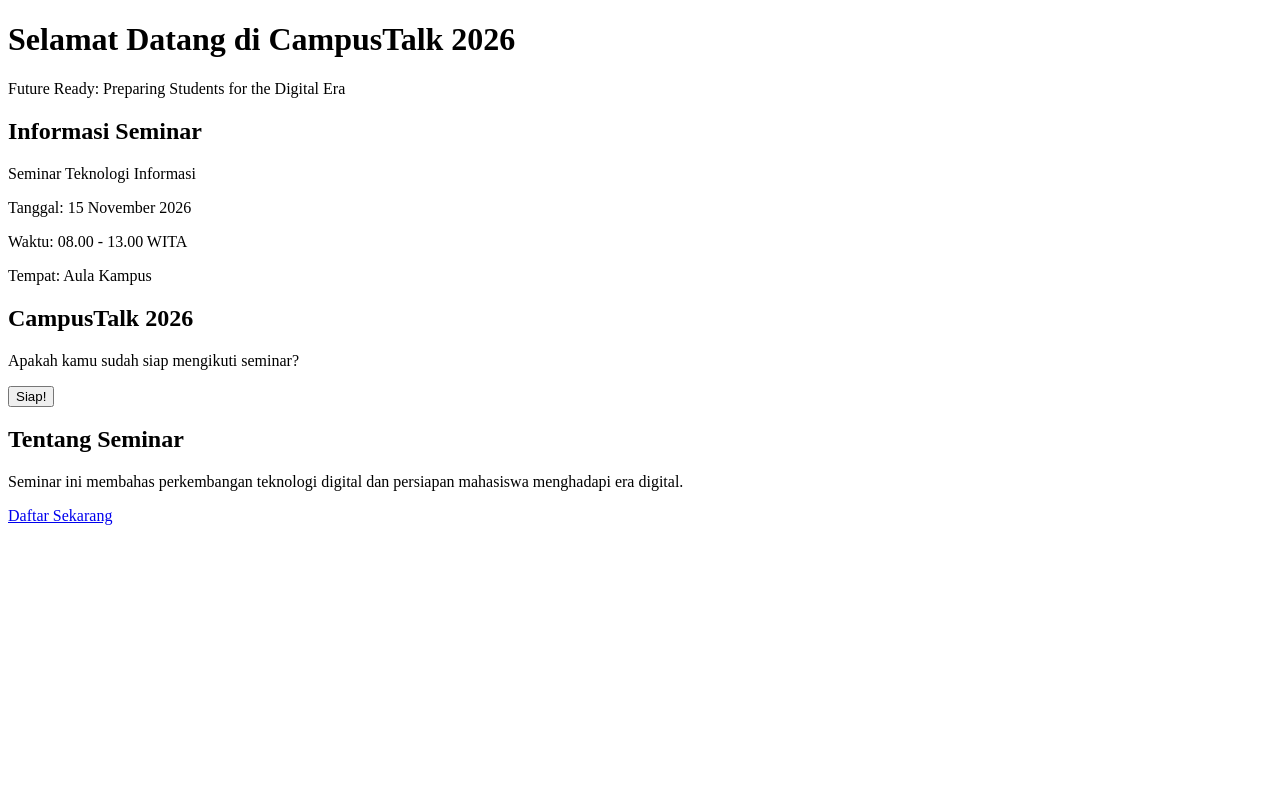
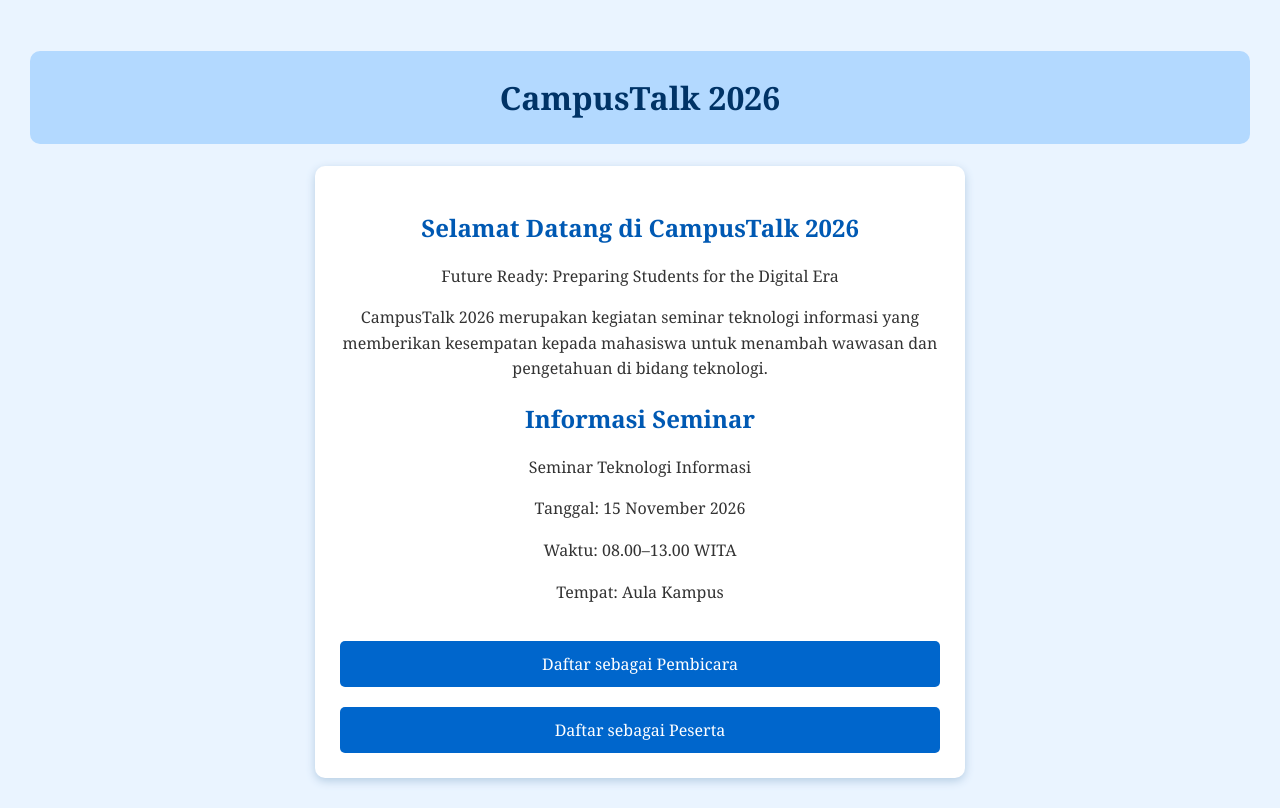
Before and after one commit to Nurlaila982410/Website-Pendaftaran-Seminar-CampusTalk-2026, a plain HTML site: page index.html in a window 1280 px wide. Drawn offline with Linux system fonts and the light colour scheme.

Commit message:
Update index.html

```diff
--- a/index.html
+++ b/index.html
@@ -1,48 +1,105 @@
 <!DOCTYPE html>
-<html>
+<html lang="id">
 <head>
+    <meta charset="UTF-8">
+    <meta name="viewport" content="width=device-width, initial-scale=1.0">
+
     <title>Beranda CampusTalk 2026</title>
+
+    <style>
+        body {
+            font-family: Cambria, serif;
+            background-color: #eaf4ff;
+            color: #333333;
+            margin: 0;
+            padding: 30px;}
+
+
+        h1 {
+            text-align: center;
+            color: #003366;
+            background-color: #b3d9ff;
+            padding: 25px;
+            border-radius: 10px;}
+
+
+        .container {
+            max-width: 600px;
+            margin: auto;
+            background-color: white;
+            padding: 25px;
+            border-radius: 10px;
+            box-shadow: 0 3px 10px #b5cde3;
+            text-align: center;}
+
+
+        h2 {
+            color: #0059b3;}
+
+
+        p {
+            font-size: 16px;
+            line-height: 1.6;}
+
+
+        button {
+            width: 100%;
+            background-color: #0066cc;
+            color: white;
+            padding: 12px;
+            margin-top: 20px;
+            border: none;
+            border-radius: 5px;
+            font-size: 16px;
+            cursor: pointer;
+            font-family: Cambria, serif;}
+
+
+        button:hover {
+            background-color: #003366;}
+
+    </style>
 </head>
 
 <body>
 
-    <h1>Selamat Datang di CampusTalk 2026</h1>
+    <h1>CampusTalk 2026</h1>
 
-    <p>Future Ready: Preparing Students for the Digital Era</p>
+    <div class="container">
 
-    <div class="informasi">
+        <h2>Selamat Datang di CampusTalk 2026</h2>
+
+        <p>
+            Future Ready: Preparing Students for the Digital Era
+        </p>
+
+        <p>
+            CampusTalk 2026 merupakan kegiatan seminar
+            teknologi informasi yang memberikan kesempatan
+            kepada mahasiswa untuk menambah wawasan dan
+            pengetahuan di bidang teknologi.
+        </p>
+
         <h2>Informasi Seminar</h2>
 
         <p>Seminar Teknologi Informasi</p>
+
         <p>Tanggal: 15 November 2026</p>
-        <p>Waktu: 08.00 - 13.00 WITA</p>
+
+        <p>Waktu: 08.00–13.00 WITA</p>
+
         <p>Tempat: Aula Kampus</p>
+
+        <button onclick="window.location.href='index2.html'">
+            Daftar sebagai Pembicara
+        </button>
+
+        <button onclick="window.location.href='form.html'">
+            Daftar sebagai Peserta
+        </button>
+
+
     </div>
 
-    <div class="tentang">
-
-
-<h2 id="judul">CampusTalk 2026</h2>
-
-<p>Apakah kamu sudah siap mengikuti seminar?</p>
-
-<button onclick="sapa()">Siap!</button>
-
-<p id="hasil"></p>
-
-
-        <h2>Tentang Seminar</h2>
-
-        <p>
-            Seminar ini membahas perkembangan teknologi digital
-            dan persiapan mahasiswa menghadapi era digital.
-        </p>
-
-                <div class="Daftar">
-            <a href="form.html">Daftar Sekarang</a>
-        </div>
-    </div>
-
-    <script src="index.js"></script>
 </body>
 </html>
```
